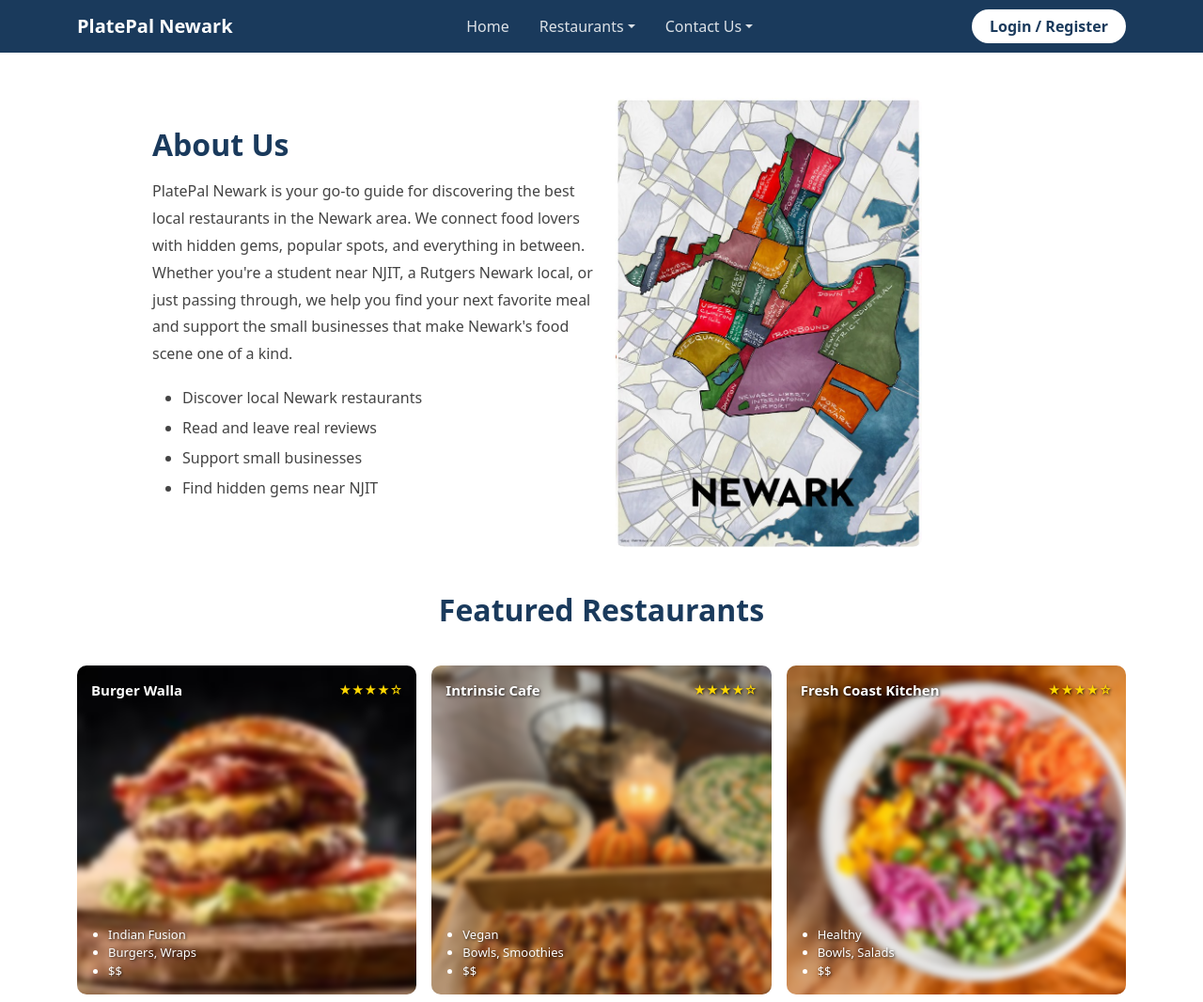
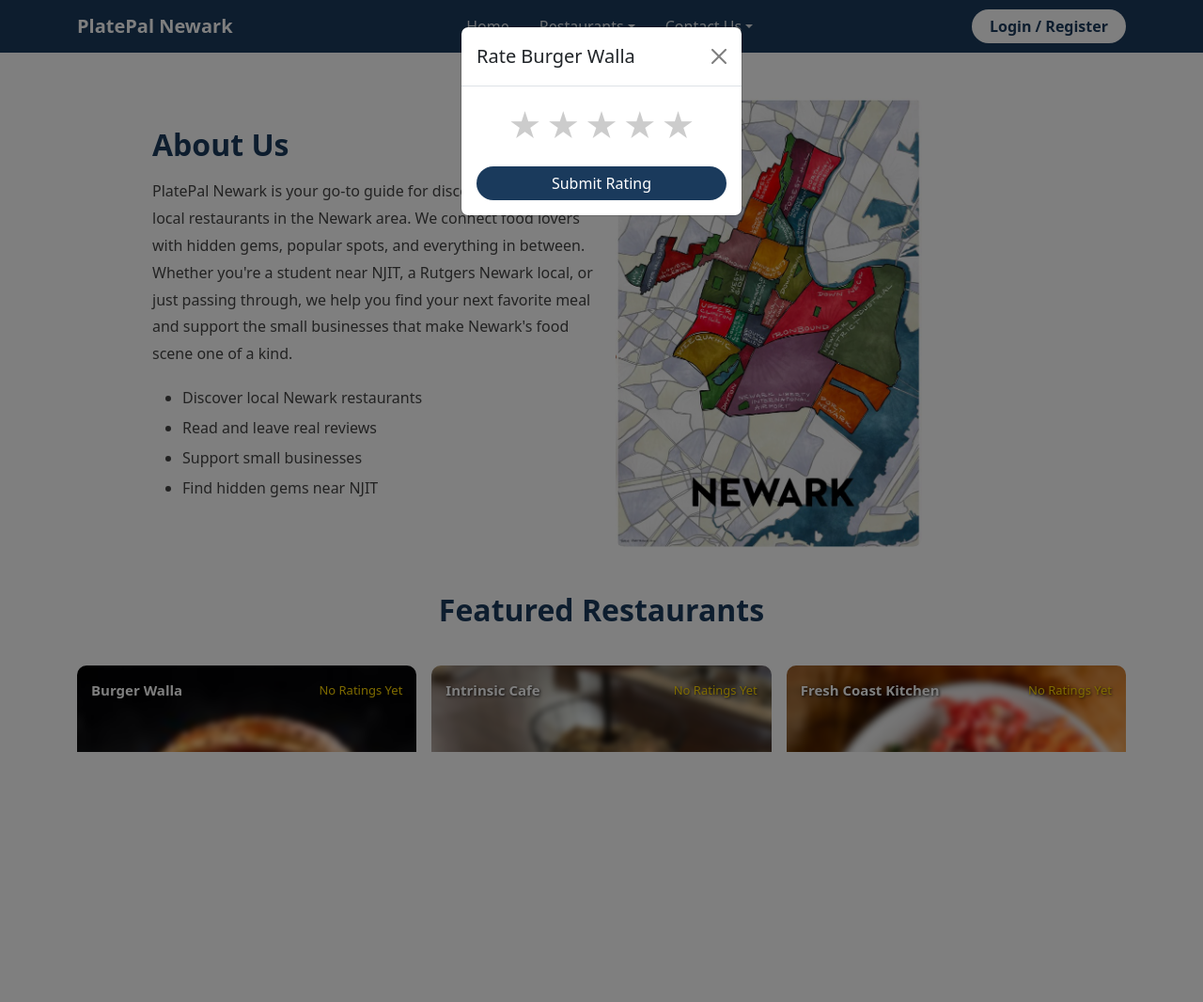
Before and after one commit to nathania-zem/platepal-newark, a Django app: page / in a window 1280 px wide, after a click on "Rate". Shown: the top 1066 px of the page at 94% size. After the commit the page ends 800 px from the top, so only its background shows below. Run offline with Django 5.2, Linux system fonts and the light colour scheme.

Commit message:
Add featured restaurant modals and login/register pages

```diff
--- a/platepal_newark/urls.py
+++ b/platepal_newark/urls.py
@@ -21,4 +21,6 @@ from restaurants import views
 urlpatterns = [
     path('admin/', admin.site.urls),
     path('', views.home, name='home'),
+    path('login/', views.login_page, name='login'),
+    path('register/', views.register_page, name='register'),
 ]
--- a/restaurants/views.py
+++ b/restaurants/views.py
@@ -4,3 +4,8 @@ def home(request):
     return render(request, 'home.html')
 
 # Create your views here.
+def login_page(request):
+    return render(request, 'login.html')
+
+def register_page(request):
+    return render(request, 'register.html')
--- a/static/css/style.css
+++ b/static/css/style.css
@@ -124,3 +124,52 @@
     color: white;
     border-color: #2e5f8a;
 }
+
+
+.star-rating .star {
+    font-size: 35px;
+    color: #ccc;
+    cursor: pointer;
+}
+
+.star-rating .star:hover,
+.star-rating .star.selected {
+    color: gold;
+}
+
+.feedback-item {
+    border-bottom: 1px solid #eee;
+    padding: 8px 0;
+    font-size: 14px;
+}
+
+.feedback-item p {
+    margin: 2px 0 0;
+    color: #444;
+}
+
+.login-box {
+    background-color: #fff;
+    border: 1px solid #ddd;
+    border-radius: 12px;
+    padding: 2rem;
+    box-shadow: 0 2px 10px rgba(0,0,0,0.08);
+}
+
+.login-title {
+    color: #1a3a5c;
+    font-weight: bold;
+    margin-bottom: 1.5rem;
+    text-align: center;
+}
+
+.btn-login-submit {
+    background-color: #1a3a5c;
+    color: white;
+    border-radius: 20px;
+}
+
+.btn-login-submit:hover {
+    background-color: #2e5f8a;
+    color: white;
+}
--- a/templates/base.html
+++ b/templates/base.html
@@ -63,7 +63,7 @@
         </li>
       </ul>
     </div>
-    <a href="#" class="btn btn-login ms-auto">Login / Register</a>
+    <a href="{% url 'login' %}" class="btn btn-login ms-auto">Login / Register</a>
   </div>
 </nav>
 
@@ -72,3 +72,16 @@
 <script src="https://cdn.jsdelivr.net/npm/bootstrap@5.3.0/dist/js/bootstrap.bundle.min.js"></script>
 </body>
 </html>
+
+<script>
+  document.querySelectorAll('.star-rating').forEach(function(rating) {
+    const stars = rating.querySelectorAll('.star');
+    stars.forEach(function(star, index) {
+      star.addEventListener('click', function() {
+        stars.forEach(function(s, i) {
+          s.classList.toggle('selected', i <= index);
+        });
+      });
+    });
+  });
+</script>
--- a/templates/home.html
+++ b/templates/home.html
@@ -38,7 +38,7 @@
         <div class="card-overlay">
           <div class="card-top">
             <span class="card-name">Burger Walla</span>
-            <span class="card-stars">★★★★☆</span>
+            <span class="card-stars">No Ratings Yet</span>
           </div>
           <ul class="card-info">
             <li>Indian Fusion</li>
@@ -60,7 +60,7 @@
         <div class="card-overlay">
           <div class="card-top">
             <span class="card-name">Intrinsic Cafe</span>
-            <span class="card-stars">★★★★☆</span>
+            <span class="card-stars">No Ratings Yet</span>
           </div>
           <ul class="card-info">
             <li>Vegan</li>
@@ -82,7 +82,7 @@
         <div class="card-overlay">
           <div class="card-top">
             <span class="card-name">Fresh Coast Kitchen</span>
-            <span class="card-stars">★★★★☆</span>
+            <span class="card-stars">No Ratings Yet</span>
           </div>
           <ul class="card-info">
             <li>Healthy</li>
@@ -100,4 +100,121 @@
   </div>
 </section>
 
+
+<!-- Rate Modal 1 -->
+<div class="modal fade" id="rateModal1" tabindex="-1">
+  <div class="modal-dialog modal-sm">
+    <div class="modal-content">
+      <div class="modal-header">
+        <h5 class="modal-title">Rate Burger Walla</h5>
+        <button type="button" class="btn-close" data-bs-dismiss="modal"></button>
+      </div>
+      <div class="modal-body text-center">
+        <div class="star-rating">
+          <span class="star" data-value="1">★</span>
+          <span class="star" data-value="2">★</span>
+          <span class="star" data-value="3">★</span>
+          <span class="star" data-value="4">★</span>
+          <span class="star" data-value="5">★</span>
+        </div>
+        <button class="btn btn-rate mt-3 w-100">Submit Rating</button>
+      </div>
+    </div>
+  </div>
+</div>
+
+<!-- Feedback Modal 1 -->
+<div class="modal fade" id="feedbackModal1" tabindex="-1">
+  <div class="modal-dialog">
+    <div class="modal-content">
+      <div class="modal-header">
+        <h5 class="modal-title">Burger Walla Feedback</h5>
+        <button type="button" class="btn-close" data-bs-dismiss="modal"></button>
+      </div>
+      <div class="modal-body">
+
+        <textarea class="form-control" rows="3" placeholder="Leave your feedback here..."></textarea>
+        <button class="btn btn-rate mt-2 w-100">Submit Feedback</button>
+      </div>
+    </div>
+  </div>
+</div>
+
+<!-- Rate Modal 2 -->
+<div class="modal fade" id="rateModal2" tabindex="-1">
+  <div class="modal-dialog modal-sm">
+    <div class="modal-content">
+      <div class="modal-header">
+        <h5 class="modal-title">Rate Intrinsic Cafe</h5>
+        <button type="button" class="btn-close" data-bs-dismiss="modal"></button>
+      </div>
+      <div class="modal-body text-center">
+        <div class="star-rating">
+          <span class="star" data-value="1">★</span>
+          <span class="star" data-value="2">★</span>
+          <span class="star" data-value="3">★</span>
+          <span class="star" data-value="4">★</span>
+          <span class="star" data-value="5">★</span>
+        </div>
+        <button class="btn btn-rate mt-3 w-100">Submit Rating</button>
+      </div>
+    </div>
+  </div>
+</div>
+
+<!-- Feedback Modal 2 -->
+<div class="modal fade" id="feedbackModal2" tabindex="-1">
+  <div class="modal-dialog">
+    <div class="modal-content">
+      <div class="modal-header">
+        <h5 class="modal-title">Intrinsic Cafe Feedback</h5>
+        <button type="button" class="btn-close" data-bs-dismiss="modal"></button>
+      </div>
+      <div class="modal-body">
+
+        <textarea class="form-control" rows="3" placeholder="Leave your feedback here..."></textarea>
+        <button class="btn btn-rate mt-2 w-100">Submit Feedback</button>
+      </div>
+    </div>
+  </div>
+</div>
+
+<!-- Rate Modal 3 -->
+<div class="modal fade" id="rateModal3" tabindex="-1">
+  <div class="modal-dialog modal-sm">
+    <div class="modal-content">
+      <div class="modal-header">
+        <h5 class="modal-title">Rate Fresh Coast Kitchen</h5>
+        <button type="button" class="btn-close" data-bs-dismiss="modal"></button>
+      </div>
+      <div class="modal-body text-center">
+        <div class="star-rating">
+          <span class="star" data-value="1">★</span>
+          <span class="star" data-value="2">★</span>
+          <span class="star" data-value="3">★</span>
+          <span class="star" data-value="4">★</span>
+          <span class="star" data-value="5">★</span>
+        </div>
+        <button class="btn btn-rate mt-3 w-100">Submit Rating</button>
+      </div>
+    </div>
+  </div>
+</div>
+
+<!-- Feedback Modal 3 -->
+<div class="modal fade" id="feedbackModal3" tabindex="-1">
+  <div class="modal-dialog">
+    <div class="modal-content">
+      <div class="modal-header">
+        <h5 class="modal-title">Fresh Coast Kitchen Feedback</h5>
+        <button type="button" class="btn-close" data-bs-dismiss="modal"></button>
+      </div>
+      <div class="modal-body">
+
+        <textarea class="form-control" rows="3" placeholder="Leave your feedback here..."></textarea>
+        <button class="btn btn-rate mt-2 w-100">Submit Feedback</button>
+      </div>
+    </div>
+  </div>
+</div>
 {% endblock %}
```
Also changed, not shown: templates/login.html (added, +29 -0 lines), templates/register.html (added, +30 -0 lines).
